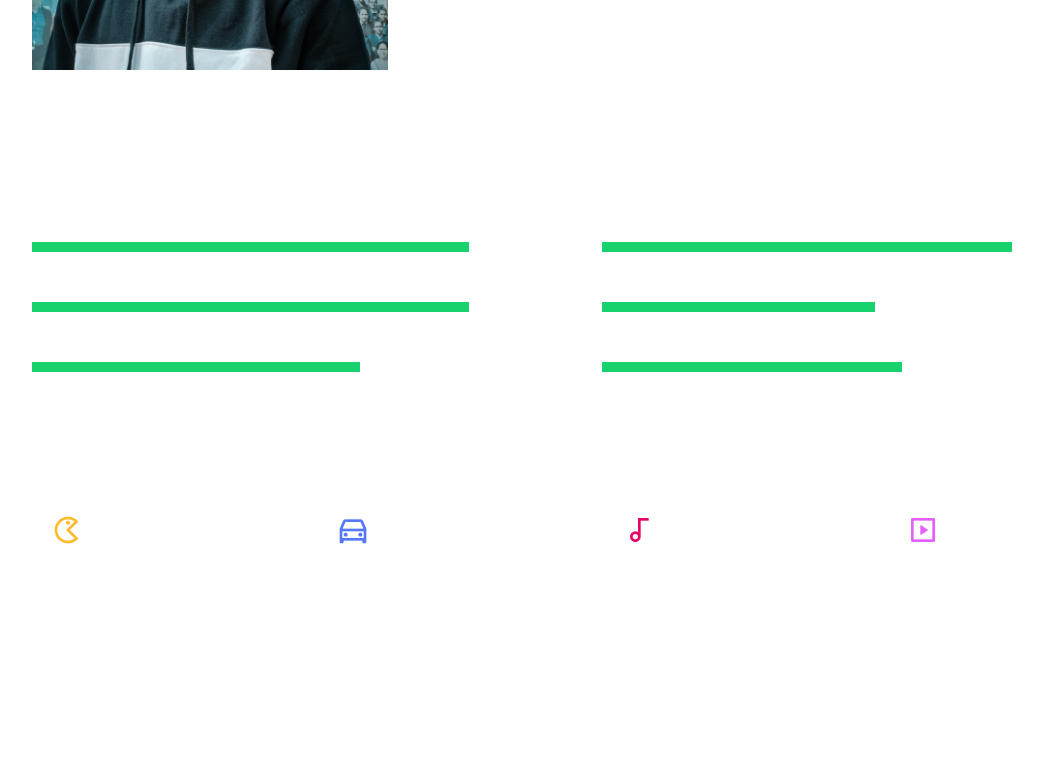
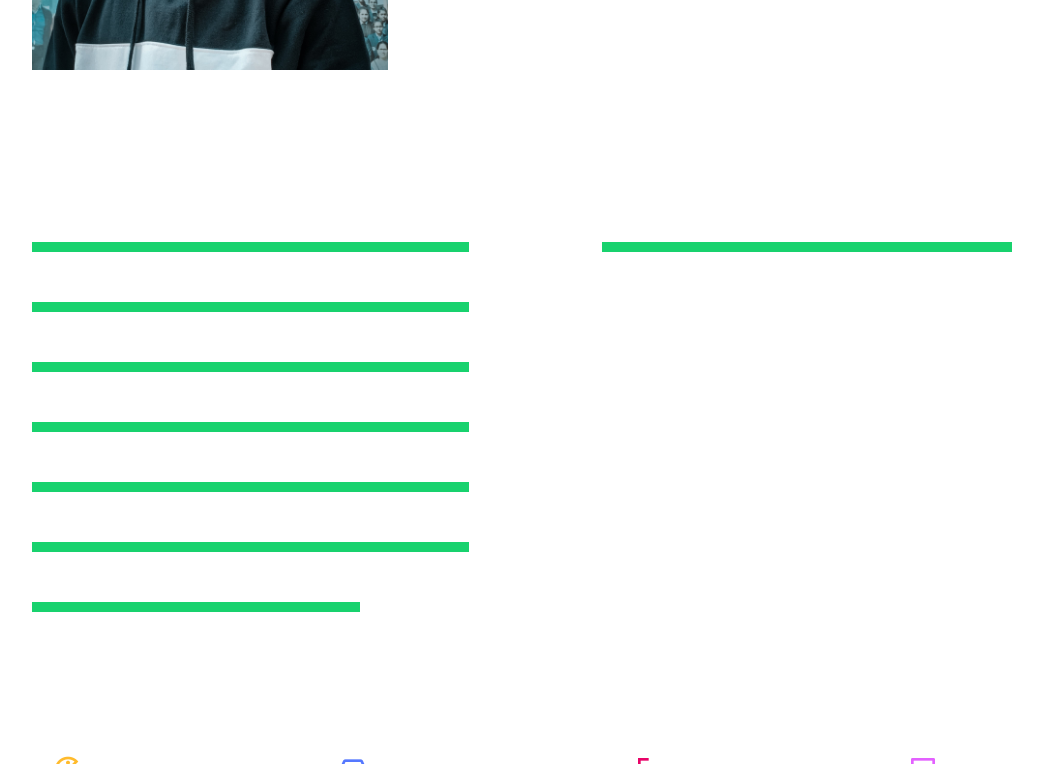
Before and after one commit to ajaykumar821/my-profile-github.io, a plain HTML site: page index.html in a window 1280 px wide. Shown: the part 1196-1960 px from the top of the page, without its empty margins (50-1093 px from the left). Drawn offline with nearby package versions, Linux system fonts and the light colour scheme.

Commit message:
Update index.html

```diff
--- a/index.html
+++ b/index.html
@@ -50,8 +50,8 @@
         <div class="col-lg-8 pt-4 pt-lg-0 content" data-aos="fade-left">
           <h3>Web Developer &amp; Programmer</h3>
           <p class="fst-italic">
-            Hello! I am Ajay kumar. Web Developer, and Programmer. I'm pursuing my master degree in computer
-                  Application from KIET group of Institutions Delhi-NCR, Ghaziabad 201206. My intrest is in Web development and I
+            Hello! I am Ajay kumar. Web Developer, and Programmer. I have completed my master degree in computer
+                  Application from KIET group of Institutions Delhi-NCR, Ghaziabad 201206. My intrest is in Software and Web development and I
                   am intrested in finding out the problems in project and even in life or an organization. I'm a good
                   leader and self motivated person.
           </p>
@@ -65,7 +65,7 @@
             </div>
             <div class="col-lg-6">
               <ul>
-                <li><i class="bi bi-chevron-right"></i> <strong>Age:</strong> <span>20</span></li>
+                <li><i class="bi bi-chevron-right"></i> <strong>Age:</strong> <span>22</span></li>
                 <li><i class="bi bi-chevron-right"></i> <strong>Degree:</strong> <span>Master</span></li>
                 <li><i class="bi bi-chevron-right"></i> <strong>Email:</strong> <span>ajaykumar97598@gmail.com</span></li>
               </ul>
@@ -101,6 +101,30 @@
               <div class="progress-bar" role="progressbar" aria-valuenow="80" aria-valuemin="0" aria-valuemax="100"></div>
             </div>
           </div>
+          <div class="progress">
+            <span class="skill">Javascript <i class="val">70%</i></span>
+            <div class="progress-bar-wrap">
+              <div class="progress-bar" role="progressbar" aria-valuenow="80" aria-valuemin="0" aria-valuemax="100"></div>
+            </div>
+          </div>
+          <div class="progress">
+            <span class="skill">Bootstrap <i class="val">80%</i></span>
+            <div class="progress-bar-wrap">
+              <div class="progress-bar" role="progressbar" aria-valuenow="80" aria-valuemin="0" aria-valuemax="100"></div>
+            </div>
+          </div>
+          <div class="progress">
+            <span class="skill">ReactJs <i class="val">70%</i></span>
+            <div class="progress-bar-wrap">
+              <div class="progress-bar" role="progressbar" aria-valuenow="80" aria-valuemin="0" aria-valuemax="100"></div>
+            </div>
+          </div>
+          <div class="progress">
+            <span class="skill">MySQL <i class="val">60%</i></span>
+            <div class="progress-bar-wrap">
+              <div class="progress-bar" role="progressbar" aria-valuenow="80" aria-valuemin="0" aria-valuemax="100"></div>
+            </div>
+          </div>
 
           <div class="progress">
             <span class="skill">C language <i class="val">60%</i></span>
@@ -114,23 +138,9 @@
         <div class="col-lg-6">
 
           <div class="progress">
-            <span class="skill">JAVA <i class="val">75%</i></span>
+            <span class="skill">JAVA <i class="val">85%</i></span>
             <div class="progress-bar-wrap">
               <div class="progress-bar" role="progressbar" aria-valuenow="75" aria-valuemin="0" aria-valuemax="100"></div>
-            </div>
-          </div>
-
-          <div class="progress">
-            <span class="skill">Python <i class="val">50%</i></span>
-            <div class="progress-bar-wrap">
-              <div class="progress-bar" role="progressbar" aria-valuenow="50" aria-valuemin="0" aria-valuemax="100"></div>
-            </div>
-          </div>
-
-          <div class="progress">
-            <span class="skill">Django <i class="val">55%</i></span>
-            <div class="progress-bar-wrap">
-              <div class="progress-bar" role="progressbar" aria-valuenow="55" aria-valuemin="0" aria-valuemax="100"></div>
             </div>
           </div>
 
```
